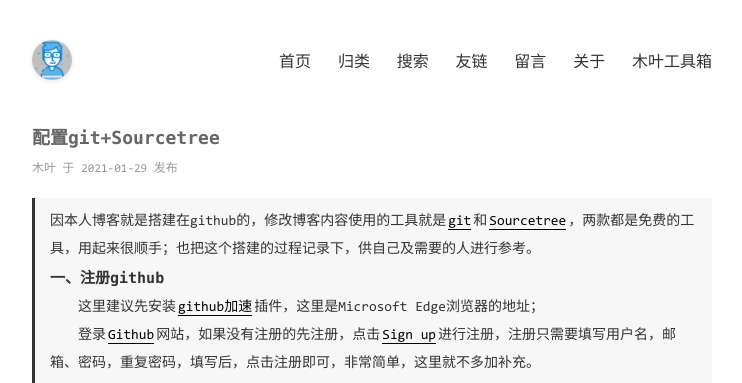
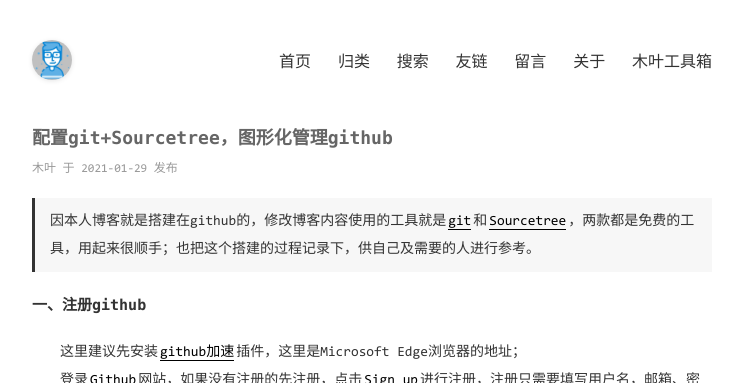
Before and after one commit to muyetools/blog, a Jekyll site: the page built from _posts/2021-01-29-配置git+Sourcetree工具，图形化管理github.md, in a window 1280 px wide and 900 px high, cut to the strip 0-383 px from the top of the window. Shown: the whole strip, without its empty margins (268-1010 px from the left). Built offline with Jekyll 4.4.1, drawn with Linux system fonts in a browser that asks for light colours; comment, search, counter and statistics services are not loaded.

Commit message:
no message

```diff
--- a/_posts/2021-01-29-配置git+Sourcetree工具，图形化管理github.md
+++ b/_posts/2021-01-29-配置git+Sourcetree工具，图形化管理github.md
@@ -1,9 +1,10 @@
 ---
 layout: mypost
-title: 配置git+Sourcetree
+title: 配置git+Sourcetree，图形化管理github
 categories: [git,Sourcetree]
 ---
 >因本人博客就是搭建在github的，修改博客内容使用的工具就是[git](https://git-scm.com/)和[Sourcetree](https://www.sourcetreeapp.com/)，两款都是免费的工具，用起来很顺手；也把这个搭建的过程记录下，供自己及需要的人进行参考。
+
 ### 一、注册github
 　　这里建议先安装[github加速](https://microsoftedge.microsoft.com/addons/detail/github%E5%8A%A0%E9%80%9F/ljceflkaahacpphaioldeledefadpmdp?hl=zh-CN)插件，这里是Microsoft Edge浏览器的地址；
 　　登录[Github](https://github.com/)网站，如果没有注册的先注册，点击[Sign up](https://github.com/join?ref_cta=Sign+up&ref_loc=header+logged+out&ref_page=%2F&source=header-home)进行注册，注册只需要填写用户名，邮箱、密码，重复密码，填写后，点击注册即可，非常简单，这里就不多加补充。
```
